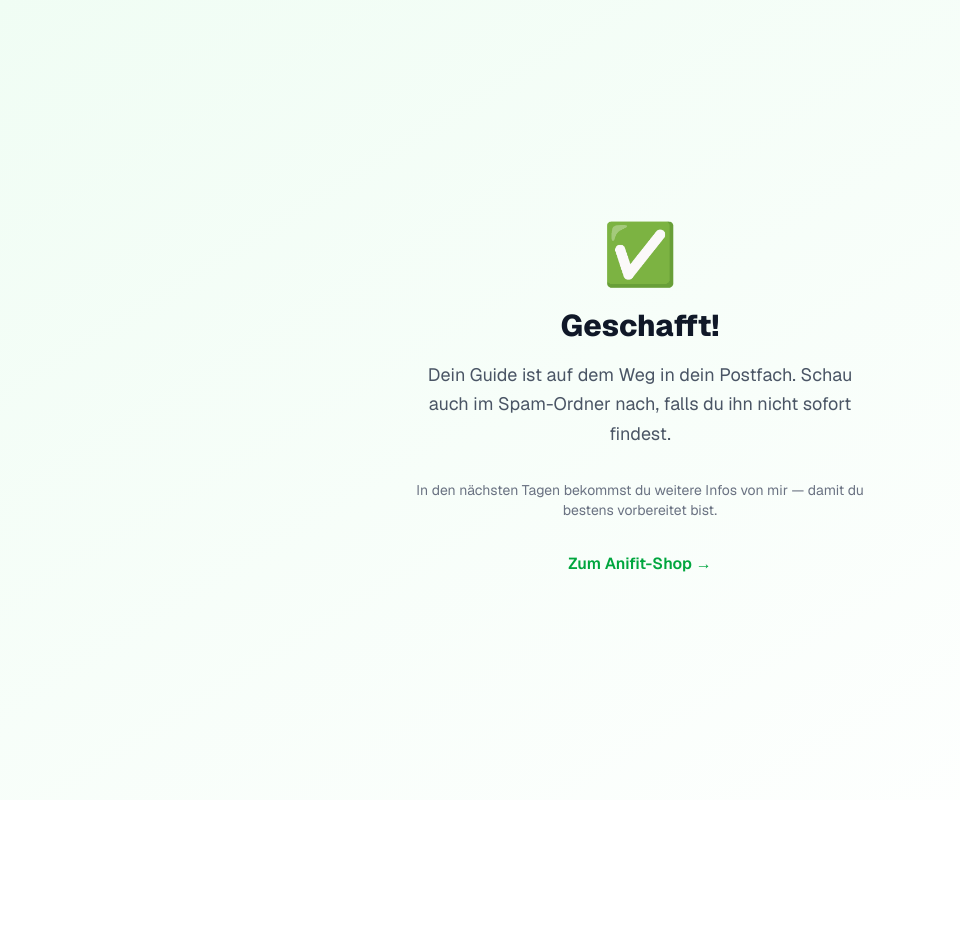
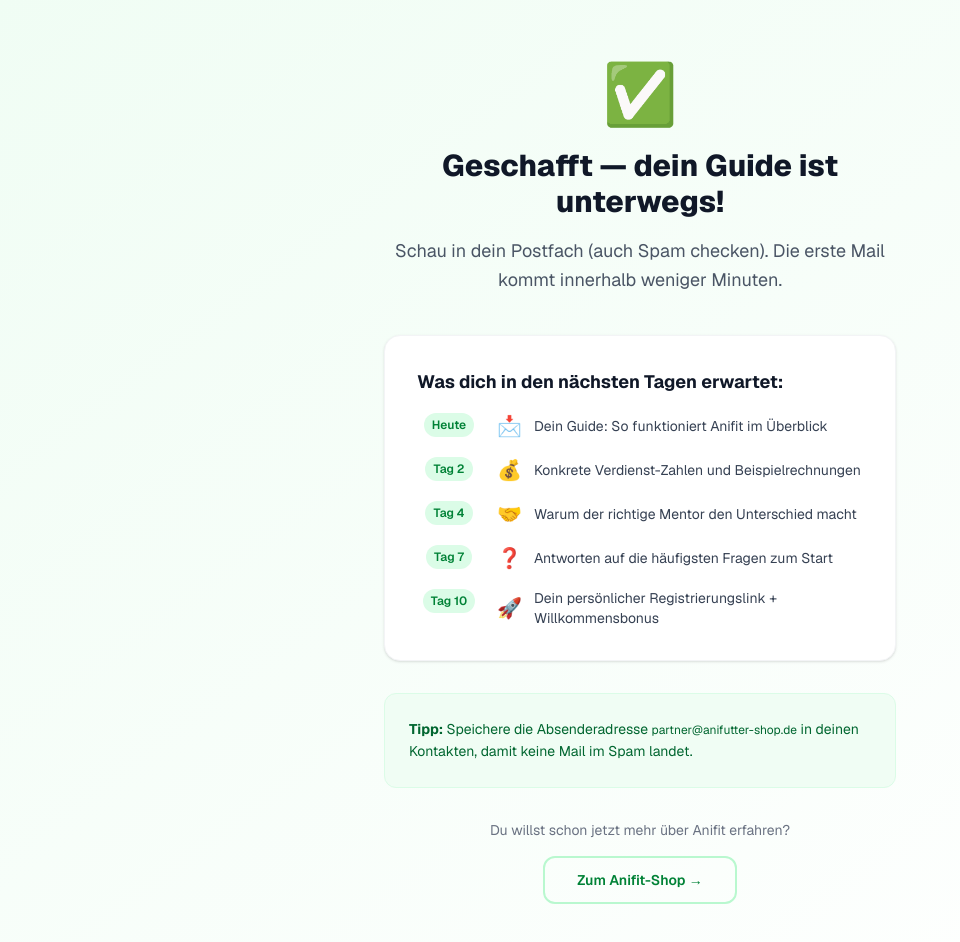
Before and after one commit to Rinacla/anifit-partner-funnel, a Next.js app: page /danke in a window 1280 px wide. Shown: the top 942 px of the page, without its empty margins (0-960 px from the left). Before the commit the page ends 800 px from the top, so only its background shows below. Built offline with nearby package versions, Linux system fonts and the light colour scheme.

Commit message:
improve: danke page with email timeline and tips

```diff
--- a/app/danke/page.tsx
+++ b/app/danke/page.tsx
@@ -4,27 +4,66 @@ export const metadata = {
 
 export default function DankePage() {
   return (
-    <div className="min-h-screen bg-gradient-to-br from-green-50 to-white flex items-center justify-center px-6">
-      <div className="max-w-md text-center">
+    <div className="min-h-screen bg-gradient-to-br from-green-50 to-white flex items-center justify-center px-6 py-16">
+      <div className="max-w-lg">
+        <div className="text-center mb-10">
           <div className="text-6xl mb-6">✅</div>
           <h1 className="text-3xl font-extrabold text-gray-900 mb-4">
-          Geschafft!
+            Geschafft — dein Guide ist unterwegs!
           </h1>
-        <p className="text-lg text-gray-600 leading-relaxed mb-8">
-          Dein Guide ist auf dem Weg in dein Postfach. Schau auch im Spam-Ordner
-          nach, falls du ihn nicht sofort findest.
+          <p className="text-lg text-gray-600 leading-relaxed">
+            Schau in dein Postfach (auch Spam checken). Die erste Mail kommt
+            innerhalb weniger Minuten.
           </p>
-        <p className="text-gray-500 text-sm">
-          In den nächsten Tagen bekommst du weitere Infos von mir —
-          damit du bestens vorbereitet bist.
+        </div>
+
+        <div className="bg-white rounded-2xl shadow-sm border border-gray-100 p-8 mb-8">
+          <h2 className="font-bold text-lg mb-4 text-gray-900">
+            Was dich in den nächsten Tagen erwartet:
+          </h2>
+          <div className="space-y-4">
+            {[
+              { day: "Heute", icon: "📩", text: "Dein Guide: So funktioniert Anifit im Überblick" },
+              { day: "Tag 2", icon: "💰", text: "Konkrete Verdienst-Zahlen und Beispielrechnungen" },
+              { day: "Tag 4", icon: "🤝", text: "Warum der richtige Mentor den Unterschied macht" },
+              { day: "Tag 7", icon: "❓", text: "Antworten auf die häufigsten Fragen zum Start" },
+              { day: "Tag 10", icon: "🚀", text: "Dein persönlicher Registrierungslink + Willkommensbonus" },
+            ].map((item, i) => (
+              <div key={i} className="flex items-start gap-4">
+                <div className="flex-shrink-0 w-16 text-center">
+                  <span className="text-xs font-semibold text-green-700 bg-green-100 px-2 py-1 rounded-full">
+                    {item.day}
+                  </span>
+                </div>
+                <div className="flex items-center gap-3">
+                  <span className="text-xl">{item.icon}</span>
+                  <p className="text-gray-700 text-sm">{item.text}</p>
+                </div>
+              </div>
+            ))}
+          </div>
+        </div>
+
+        <div className="bg-green-50 rounded-xl p-6 border border-green-100 mb-8">
+          <p className="text-sm text-green-800 leading-relaxed">
+            <strong>Tipp:</strong> Speichere die Absenderadresse{" "}
+            <span className="font-mono text-xs">partner@anifutter-shop.de</span>{" "}
+            in deinen Kontakten, damit keine Mail im Spam landet.
+          </p>
+        </div>
+
+        <div className="text-center">
+          <p className="text-gray-500 text-sm mb-4">
+            Du willst schon jetzt mehr über Anifit erfahren?
           </p>
           <a
             href="https://www.anifutter-shop.de"
-          className="inline-block mt-8 text-green-600 font-semibold hover:underline"
+            className="inline-block py-3 px-8 rounded-xl font-semibold text-green-700 border-2 border-green-200 hover:bg-green-50 transition-colors text-sm"
           >
             Zum Anifit-Shop →
           </a>
         </div>
       </div>
+    </div>
   );
 }
```
Lines whose indentation alone changed are shown as unchanged.
